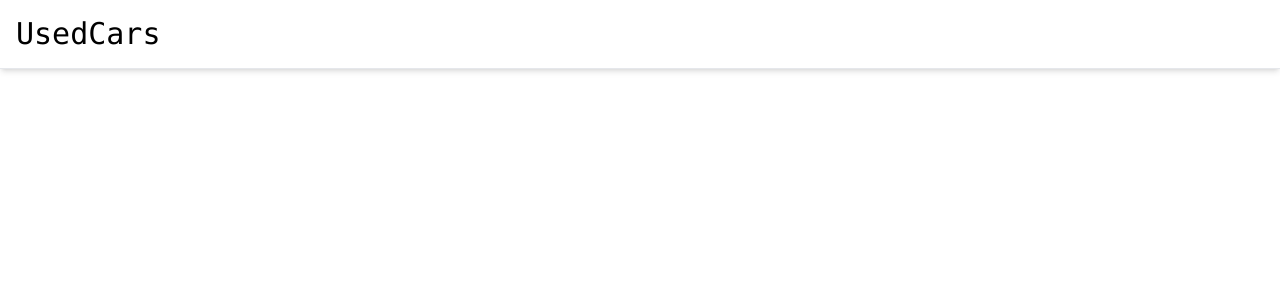
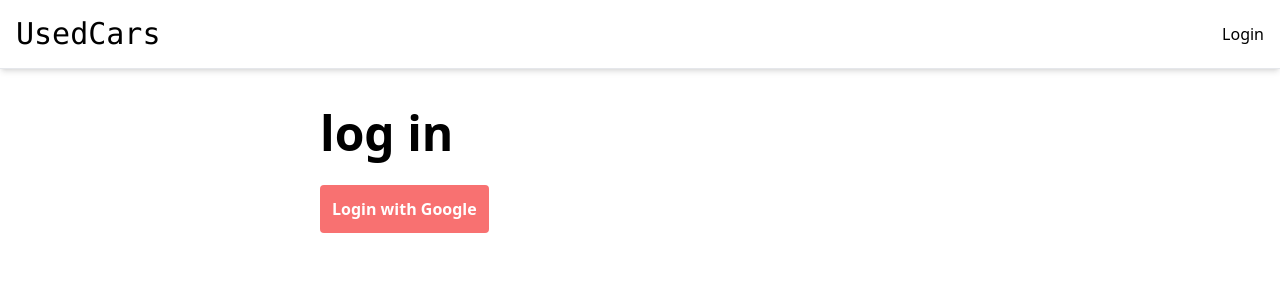
Before and after one commit to Attar74/E-Commerce_Nuxt, a Nuxt app: page /login in a window 1280 px wide. Before the commit this address had no page. Shown: the top 300 px of the page. Built offline with nearby package versions, Linux system fonts and the light colour scheme; no server answers.

Commit message:
adding OAuth

```diff
--- a/components/Car/MessageCard.vue
+++ b/components/Car/MessageCard.vue
@@ -1,5 +1,5 @@
 <template>
-    <div class="even:bg-gray-100 p-4">
+    <div class="even:bg-gray-100 p-4" v-for="i in 5">
         <h1 class="font-bold text-2xl">
             Mahmod
         </h1>
@@ -8,7 +8,7 @@
         </p>
         <div class="flex items-center mt-4">
             <p class="text-green-700 mr-10">
-                m.elattae.dev@gmail.com
+                m.elattar.dev@gmail.com
             </p>
             <p class="text-blue-500">
                 01157717459
--- a/components/NavBar.vue
+++ b/components/NavBar.vue
@@ -4,6 +4,44 @@
     <NuxtLink class="text-3xl font-mono" :to="{path: '/'}">
       UsedCars
     </NuxtLink>
+    <div v-if="user" class="flex">
+      <NuxtLink to="/profile/listings" class="mr-5">Profile</NuxtLink>
+      <p class="cursor-pointer"  @click="logout">Logout</p>
+    </div>
+    <div v-else>
+      <NuxtLink to="/login">Login</NuxtLink>
+    </div>
   </header>
   <!-- NAVBAR -->
 </template>
+
+<script setup>
+
+const user = useSupabaseUser()
+const supabase = useSupabaseClient()
+
+const logout = async () => {
+
+  const { error } = supabase.auth.signOut()
+
+  // LOGOUT MANUALLY DUE TO SUPABASE BUG
+  // try {
+  //   await $fetch('api/_supabase/session', {
+  //     method: "POST",
+  //     body: {
+  //       event: "SIGNED_OUT", session: null
+  //     }
+  //   })
+  // } catch (error){
+  //   console.log(error)
+  // }
+  // user.value = null
+
+  navigateTo('/')
+
+  if(error) {
+    return console.log(error)
+  }
+}
+
+</script>
--- a/nuxt.config.ts
+++ b/nuxt.config.ts
@@ -2,6 +2,7 @@
 export default defineNuxtConfig({
     modules: [
         "@nuxtjs/tailwindcss",
+        "@nuxtjs/supabase",
         "@nuxt/image-edge",
         "@vueuse/nuxt"
     ]
--- a/package.json
+++ b/package.json
@@ -12,6 +12,7 @@
   },
   "dependencies": {
     "@nuxt/image-edge": "^1.0.0-27954023.4cee565",
+    "@nuxtjs/supabase": "^0.3.0",
     "@nuxtjs/tailwindcss": "^6.1.0",
     "@vueuse/nuxt": "^9.6.0"
   }
--- /dev/null
+++ b/pages/login.vue
@@ -0,0 +1,33 @@
+<template>
+    <div class="mt-10">
+        {{ user }}
+        <h1 class="text-5xl font-bold mb-7">
+            log in
+        </h1>
+        <button @click="login" class="bg-red-400 p-3 rounded text-white font-bold"> Login with Google</button>
+    </div>
+</template>
+
+<script setup>
+definePageMeta({
+    layout: 'custom'
+})
+
+const supabase = useSupabaseClient()
+
+const user = useSupabaseUser()
+
+const login = async () => {
+    const { error } = supabase.auth.signInWithOAuth({
+        provider: "google",
+    })
+
+    if(error) {
+        console.log(error)
+    }
+}
+</script>
+
+<style lang="scss" scoped>
+
+</style>
--- a/pages/profile/listings/create.vue
+++ b/pages/profile/listings/create.vue
@@ -16,8 +16,9 @@
 
 <script setup>
 	definePageMeta({
-		layout: "custom"
-	})
+  layout: "custom",
+  middleware: ['auth']
+})
 
 	const { makes } = useCars()
 
--- a/pages/profile/listings/index.vue
+++ b/pages/profile/listings/index.vue
@@ -16,7 +16,8 @@
 
 <script setup>
 definePageMeta({
-  layout: "custom"
+  layout: "custom",
+  middleware: ['auth']
 })
 
 const {listings} = useCars()
--- a/pages/profile/listings/view/[id].vue
+++ b/pages/profile/listings/view/[id].vue
@@ -6,8 +6,8 @@
 
 <script setup>
 definePageMeta({
-  layout: "custom"
+  layout: "custom",
+  middleware: ['auth']
 })
 
-const {listings} = useCars()
 </script>
```
Also changed, not shown: middleware/auth.js (added, +7 -0 lines), 1 other file (tests, documents, lock files or other folders).
